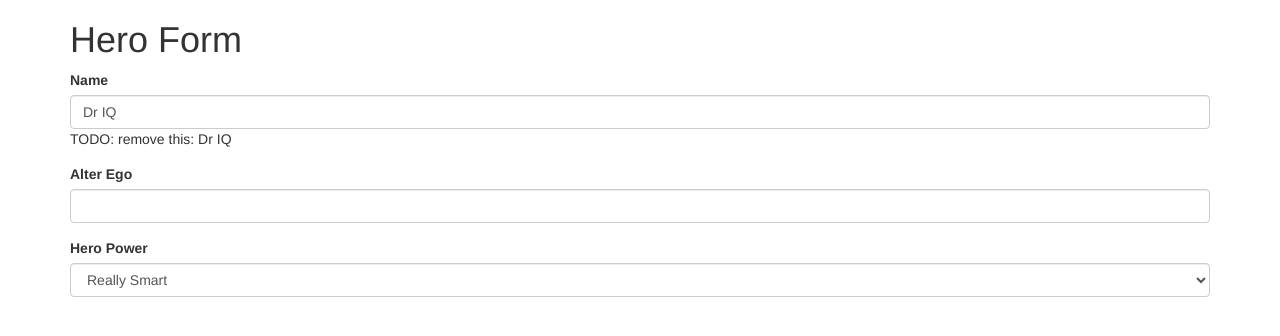
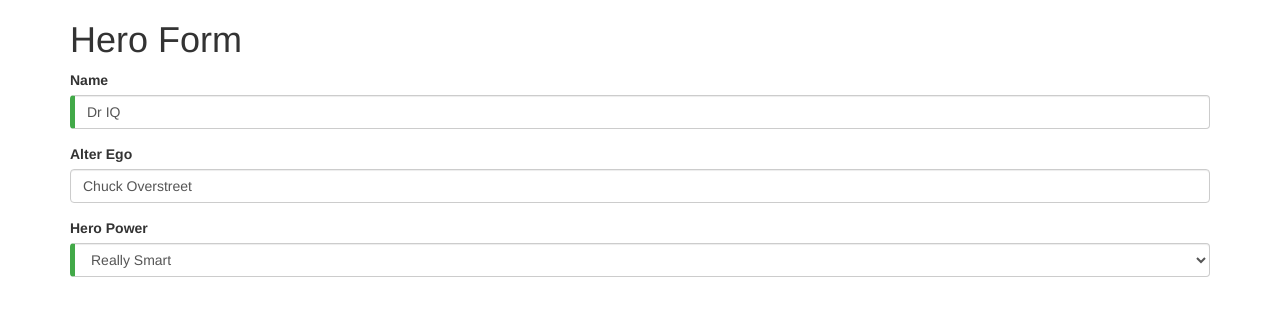
Before and after one commit to brahianvera/all_frameworks, an Angular app in the folder angularframework/form-heroes/: page / in a window 1280 px wide. Shown: the top 336 px of the page. Built offline with nearby package versions, Linux system fonts and the light colour scheme.

Commit message:
adding styles for validations

```diff
--- a/angularframework/form-heroes/src/app/hero-form/hero-form.component.html
+++ b/angularframework/form-heroes/src/app/hero-form/hero-form.component.html
@@ -1,20 +1,21 @@
+<!-- This show the data models likes as json. its works with whaterever  object.-->
+<!-- {{ model | json }} -->
 <div class="container">
     <form #heroForm="ngForm">
         <h1> Hero Form </h1>
         <div class="form-group">
-            <label>Name</label>
-            <input  type=text name="name" required class="form-control" id="name" [(ngModel)]="model.name" >
-            TODO: remove this: {{model.name}}
+            <label for="name">Name</label>
+            <input type=text name="name" required class="form-control ng-untouched ng-pristine ng-valid" id="name" [(ngModel)]="model.name" />
         </div>
 
         <div class="form-group">
-            <label> Alter Ego </label>
-            <input  type=text name="Alter Ego" required class="form-control">
+            <label for="alterEgo"> Alter Ego </label>
+            <input type="text" name="alterEgo" class="form-control" id="alterEgo" [(ngModel)]="model.alterEgo" />
         </div>
 
         <div class="form-group">
-            <label>Hero Power</label>
-            <select class="form-control" id="power" required>
+            <label for="power"> Hero Power</label>
+            <select class="form-control ng-untouched ng-pristine ng-valid" id="power" required [(ngModel)]="model.power" name="power">
                 <option *ngFor="let pow of powers" [value]="pow">{{pow}}</option>
             </select>
         </div>
--- /dev/null
+++ b/angularframework/form-heroes/src/assets/form.css
@@ -0,0 +1,7 @@
+.ng-valid[required], .ng-valid.required{
+    border-left: 5px solid #42A948;
+}
+
+.ng-valid[required].ng-invalid:not(form){
+    border-left: 5px solid #a94442;
+}
--- a/angularframework/form-heroes/src/index.html
+++ b/angularframework/form-heroes/src/index.html
@@ -6,6 +6,7 @@
   <base href="/">
   <meta name="viewport" content="width=device-width, initial-scale=1">
   <link rel="icon" type="image/x-icon" href="favicon.ico">
+  <link rel="stylesheet" href="assets/form.css" />
 </head>
 <body>
   <app-root></app-root>
```
